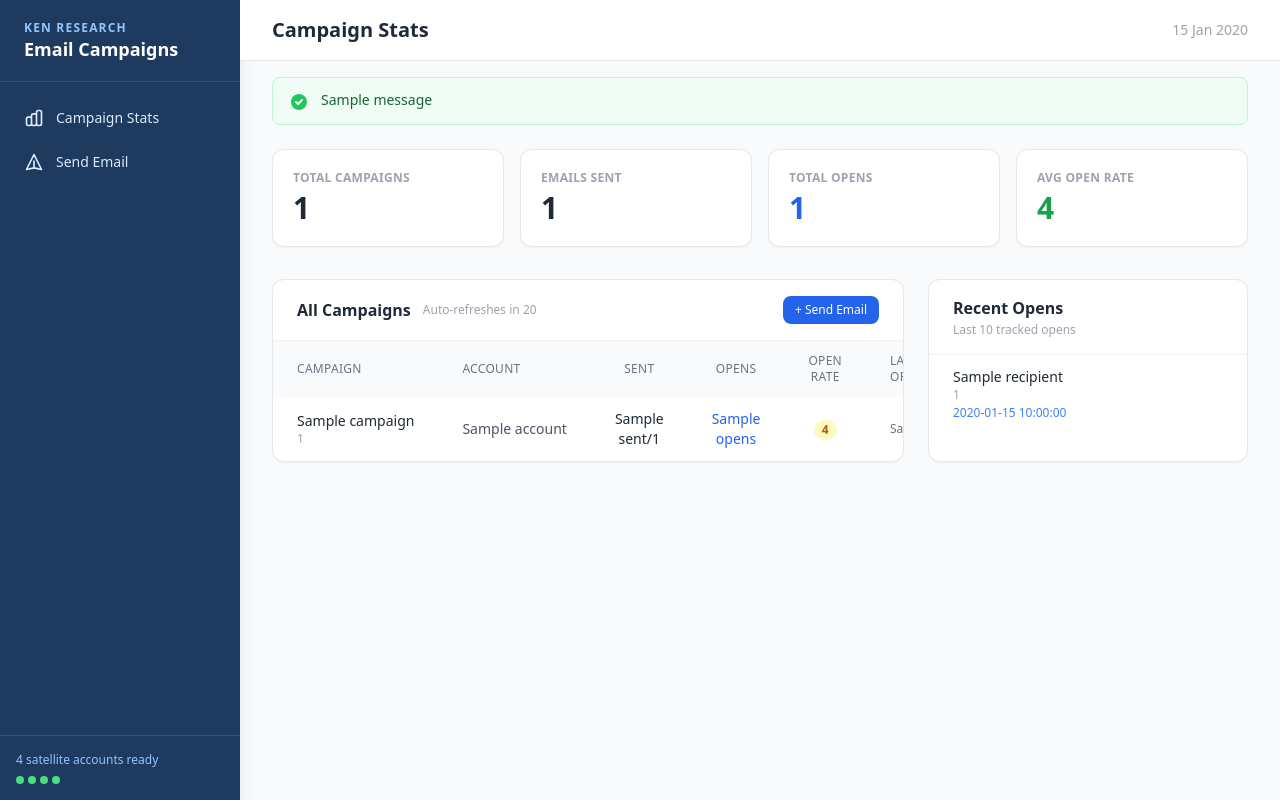
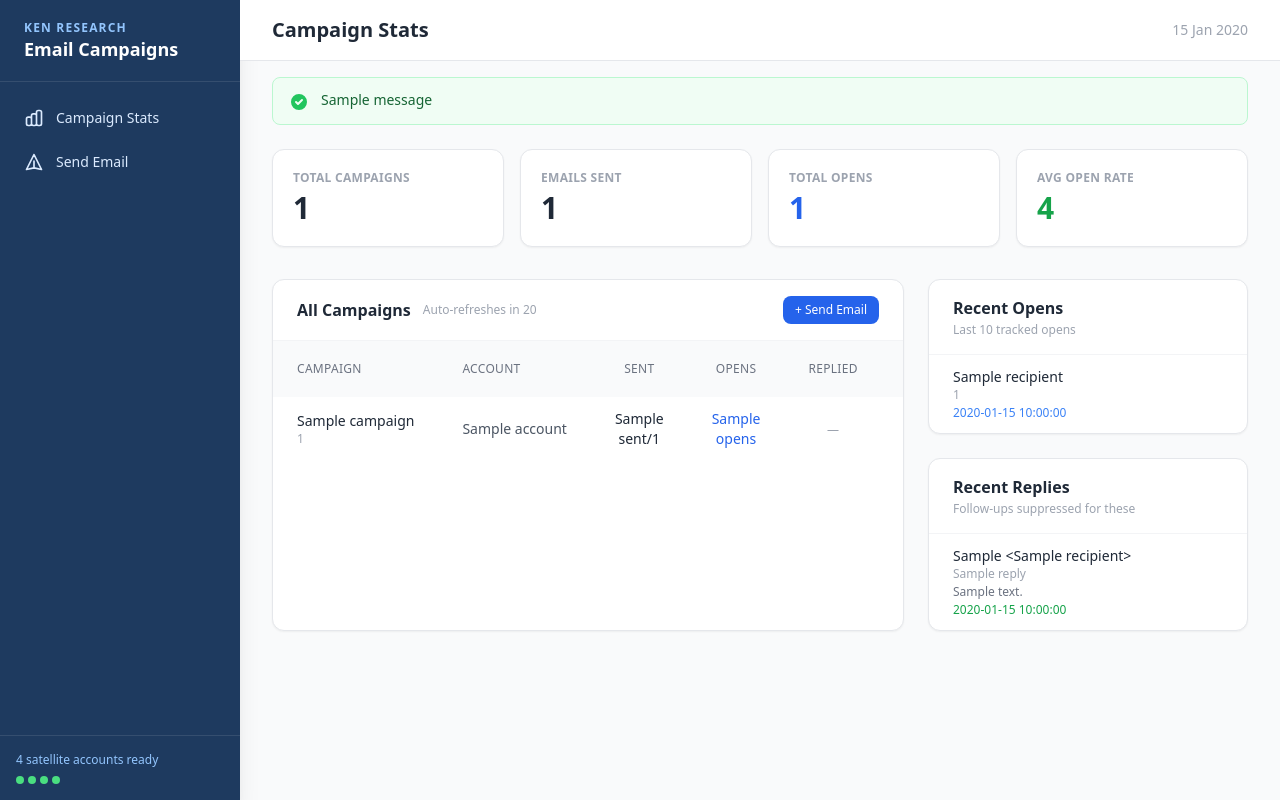
Before and after one commit to vanshmeenaken/ABM-Email-Campaign-Automation, a Flask app: template templates/dashboard.html in a window 1280 px wide. Run offline with Flask 3, Linux system fonts and the light colour scheme; the template is opened without the code that fills it: most values are stand-ins (such as "Sample title", 1, 10 or a date in 2020); one stand-in notice (Sample message) is shown; some libraries are stand-ins or nearby versions.

Commit message:
Add reply detection: inbox polling, follow-up suppression, Recent Replies panel

```diff
--- a/app.py
+++ b/app.py
@@ -167,13 +167,19 @@ def bulk_send_worker(campaign_id, account_num, recipients, sequences, tracker_ur
                 d["recipient"] for d in prog["send_details"]
                 if d.get("status") == "failed"
             }
+            replied_emails = {
+                d["recipient"] for d in prog["send_details"]
+                if d.get("replied")
+            }
         except Exception:
-            already_sent, failed_emails = set(), set()
+            already_sent, failed_emails, replied_emails = set(), set(), set()
 
-        # recipients is a list of {"email": ..., "first_name": ...}
+        # recipients is a list of {"email": ..., "first_name": ..., "company": ...}
         need_step = [
             r for r in recipients
-            if r["email"] not in already_sent and r["email"] not in failed_emails
+            if r["email"] not in already_sent
+            and r["email"] not in failed_emails
+            and r["email"] not in replied_emails
         ]
 
         print(f"[{campaign_id}] Step {step_num}: sending to {len(need_step)} recipients "
@@ -398,6 +404,7 @@ def get_dashboard_stats():
     # Campaign folder stats
     campaigns_info = []
     total_sent = 0
+    all_recent_replies = []
     if CAMPAIGNS_DIR.exists():
         for folder in sorted(CAMPAIGNS_DIR.iterdir(), key=lambda p: p.stat().st_mtime, reverse=True):
             if not folder.is_dir():
@@ -439,6 +446,21 @@ def get_dashboard_stats():
                     except Exception:
                         next_send_label = "soon"
 
+                # Replied count + collect recent replies
+                replied_count = 0
+                for d in progress.get("send_details", []):
+                    if d.get("replied"):
+                        replied_count += 1
+                        all_recent_replies.append({
+                            "recipient": d["recipient"],
+                            "first_name": d.get("first_name", ""),
+                            "campaign_id": folder.name,
+                            "campaign_name": brief.get("name", folder.name),
+                            "replied_at": d.get("replied_at", ""),
+                            "reply_preview": d.get("reply_preview", ""),
+                            "reply_subject": d.get("reply_subject", ""),
+                        })
+
                 campaigns_info.append({
                     "id": folder.name,
                     "name": brief.get("name", folder.name),
@@ -452,6 +474,7 @@ def get_dashboard_stats():
                     "pending": progress.get("pending", 0),
                     "opens": opens_for_campaign,
                     "open_rate": open_rate,
+                    "replied": replied_count,
                     "total_steps": brief.get("total_steps", 1),
                     "current_step": progress.get("current_step", 1),
                     "last_open": next(
@@ -468,6 +491,8 @@ def get_dashboard_stats():
         if total_sent > 0 else "—"
     )
 
+    all_recent_replies.sort(key=lambda x: x["replied_at"], reverse=True)
+
     return {
         "total_campaigns": len(campaigns_info),
         "total_sent": total_sent,
@@ -475,6 +500,7 @@ def get_dashboard_stats():
         "avg_open_rate": avg_open_rate,
         "campaigns": campaigns_info,
         "recent_opens": [dict(r) for r in recent_opens],
+        "recent_replies": all_recent_replies[:10],
     }
 
 
@@ -808,6 +834,75 @@ def friendly_dt(value):
 # Startup
 # ---------------------------------------------------------------------------
 
+def reply_checker_worker():
+    """Background thread: polls sender inboxes every 10 min for replies from campaign recipients.
+
+    When a reply is found:
+    - Sets replied=True, replied_at, reply_preview on the recipient in progress.json
+    - bulk_send_worker skips replied recipients automatically on next step
+    """
+    import time
+    from send_email import read_inbox
+
+    while True:
+        time.sleep(600)  # 10 minutes between each check
+        if not CAMPAIGNS_DIR.exists():
+            continue
+
+        for folder in CAMPAIGNS_DIR.iterdir():
+            if not folder.is_dir():
+                continue
+            progress_path = folder / "progress.json"
+            brief_path = folder / "brief.json"
+            if not (progress_path.exists() and brief_path.exists()):
+                continue
+            try:
+                progress = _load_progress(progress_path)
+                if progress.get("campaign_status") == "completed":
+                    continue
+
+                with open(brief_path, encoding="utf-8") as f:
+                    brief = json.load(f)
+
+                account_num = brief.get("account_number", "1")
+                try:
+                    since_dt = datetime.fromisoformat(brief.get("created_at", ""))
+                except Exception:
+                    since_dt = None
+
+                # Only check recipients who haven't replied and aren't failed
+                unreplied = {
+                    d["recipient"]
+                    for d in progress.get("send_details", [])
+                    if not d.get("replied") and d.get("status") != "failed"
+                }
+                if not unreplied:
+                    continue
+
+                messages = read_inbox(account_num, since_dt)
+                updated = False
+                for msg in messages:
+                    from_email = msg["from_email"]
+                    if from_email not in unreplied:
+                        continue
+                    for detail in progress["send_details"]:
+                        if detail["recipient"] == from_email and not detail.get("replied"):
+                            detail["replied"] = True
+                            detail["replied_at"] = msg["received_at"]
+                            detail["reply_preview"] = msg["body_preview"]
+                            detail["reply_subject"] = msg["subject"]
+                            updated = True
+                            print(f"[REPLY] {folder.name}: reply from {from_email} at {msg['received_at']}")
+                            break
+
+                if updated:
+                    progress["last_update"] = datetime.now().isoformat()
+                    _save_progress(progress_path, progress)
+
+            except Exception as e:
+                print(f"[REPLY CHECK ERROR] {folder.name}: {e}")
+
+
 def auto_resume_pending_campaigns():
     """On startup, resume active/waiting campaigns from their persisted state.
 
@@ -894,6 +989,7 @@ def auto_resume_pending_campaigns():
 # Run on startup regardless of whether launched via Python or gunicorn
 init_db()
 auto_resume_pending_campaigns()
+threading.Thread(target=reply_checker_worker, daemon=True).start()
 
 if __name__ == "__main__":
     port = int(os.getenv("PORT", 5000))
--- a/send_email.py
+++ b/send_email.py
@@ -142,6 +142,56 @@ def send_email(account_num, recipient_email, subject="Test Email", body="This is
         print(f"[ERROR] Error sending email: {str(e)}")
         return None
 
+def read_inbox(account_num, since_dt=None):
+    """Read inbox messages for a sender account since a given datetime.
+
+    Returns list of dicts:
+      {"from_email", "received_at", "subject", "body_preview"}
+    """
+    if account_num not in ACCOUNTS:
+        return []
+    account = ACCOUNTS[account_num]
+    access_token = get_access_token(account["client_id"], account["client_secret"])
+    if not access_token:
+        return []
+
+    headers = {
+        "Authorization": f"Bearer {access_token}",
+        "Content-Type": "application/json",
+    }
+    params = {
+        "$select": "from,subject,receivedDateTime,bodyPreview",
+        "$top": "100",
+        "$orderby": "receivedDateTime desc",
+    }
+    if since_dt:
+        since_str = since_dt.strftime("%Y-%m-%dT%H:%M:%SZ")
+        params["$filter"] = f"receivedDateTime ge {since_str}"
+
+    try:
+        resp = requests.get(
+            f"https://graph.microsoft.com/v1.0/users/{account['email']}/mailFolders/Inbox/messages",
+            headers=headers,
+            params=params,
+        )
+        if resp.status_code == 200:
+            return [
+                {
+                    "from_email": m.get("from", {}).get("emailAddress", {}).get("address", "").lower(),
+                    "received_at": m.get("receivedDateTime", ""),
+                    "subject": m.get("subject", ""),
+                    "body_preview": m.get("bodyPreview", "")[:200],
+                }
+                for m in resp.json().get("value", [])
+            ]
+        else:
+            print(f"[INBOX] Account {account_num} read failed: {resp.status_code} {resp.text[:200]}")
+            return []
+    except Exception as e:
+        print(f"[INBOX ERROR] Account {account_num}: {e}")
+        return []
+
+
 def main():
     """Command line interface"""
 
--- a/templates/dashboard.html
+++ b/templates/dashboard.html
@@ -72,6 +72,7 @@
             <th class="px-6 py-3 text-left font-medium">Account</th>
             <th class="px-6 py-3 text-center font-medium">Sent</th>
             <th class="px-6 py-3 text-center font-medium">Opens</th>
+            <th class="px-6 py-3 text-center font-medium">Replied</th>
             <th class="px-6 py-3 text-center font-medium">Open Rate</th>
             <th class="px-6 py-3 text-left font-medium">Last Open</th>
             <th class="px-6 py-3 text-center font-medium">Action</th>
@@ -101,6 +102,13 @@
             <td class="px-6 py-3 text-gray-600 whitespace-nowrap">{{ c.account }}</td>
             <td class="px-6 py-3 text-center text-gray-800 font-medium">{{ c.sent }}/{{ c.total_recipients }}</td>
             <td class="px-6 py-3 text-center text-blue-600 font-medium">{{ c.opens }}</td>
+            <td class="px-6 py-3 text-center">
+              {% if c.replied > 0 %}
+                <span class="inline-block px-2 py-0.5 rounded-full text-xs font-semibold bg-green-100 text-green-700">{{ c.replied }}</span>
+              {% else %}
+                <span class="text-gray-400 text-xs">—</span>
+              {% endif %}
+            </td>
             <td class="px-6 py-3 text-center">
               <span class="inline-block px-2 py-0.5 rounded-full text-xs font-semibold
                 {% if c.open_rate != '—' and c.open_rate.rstrip('%')|float > 30 %}
@@ -160,13 +168,15 @@
     {% endif %}
   </div>
 
+  <!-- Right column: Recent Opens + Recent Replies -->
+  <div class="lg:w-80 flex flex-col gap-6">
+
     <!-- Recent Opens -->
-  <div class="lg:w-80 bg-white rounded-xl border border-gray-200 shadow-sm overflow-hidden">
+    <div class="bg-white rounded-xl border border-gray-200 shadow-sm overflow-hidden">
       <div class="px-6 py-4 border-b border-gray-100">
         <h3 class="font-semibold text-gray-800">Recent Opens</h3>
         <p class="text-xs text-gray-400 mt-0.5">Last 10 tracked opens</p>
       </div>
-
       {% if recent_opens %}
       <ul class="divide-y divide-gray-100">
         {% for open in recent_opens %}
@@ -185,6 +195,35 @@
       {% endif %}
     </div>
 
+    <!-- Recent Replies -->
+    <div class="bg-white rounded-xl border border-gray-200 shadow-sm overflow-hidden">
+      <div class="px-6 py-4 border-b border-gray-100">
+        <h3 class="font-semibold text-gray-800">Recent Replies</h3>
+        <p class="text-xs text-gray-400 mt-0.5">Follow-ups suppressed for these</p>
+      </div>
+      {% if recent_replies %}
+      <ul class="divide-y divide-gray-100">
+        {% for r in recent_replies %}
+        <li class="px-6 py-3">
+          <p class="text-sm text-gray-800 font-medium truncate">
+            {% if r.first_name %}{{ r.first_name }} &lt;{{ r.recipient }}&gt;{% else %}{{ r.recipient }}{% endif %}
+          </p>
+          <p class="text-xs text-gray-400 truncate" title="{{ r.reply_subject }}">{{ r.reply_subject or '(no subject)' }}</p>
+          <p class="text-xs text-gray-500 truncate mt-0.5" title="{{ r.reply_preview }}">{{ r.reply_preview }}</p>
+          <p class="text-xs text-green-600 mt-0.5">{{ r.replied_at | friendly_dt }}</p>
+        </li>
+        {% endfor %}
+      </ul>
+      {% else %}
+      <div class="px-6 py-10 text-center">
+        <p class="text-gray-400 text-sm">No replies detected yet.</p>
+        <p class="text-xs text-gray-300 mt-1">Checked every 10 minutes automatically.</p>
+      </div>
+      {% endif %}
+    </div>
+
+  </div>
+
 </div>
 
 {% endblock %}
```
Lines whose indentation alone changed are shown as unchanged.
